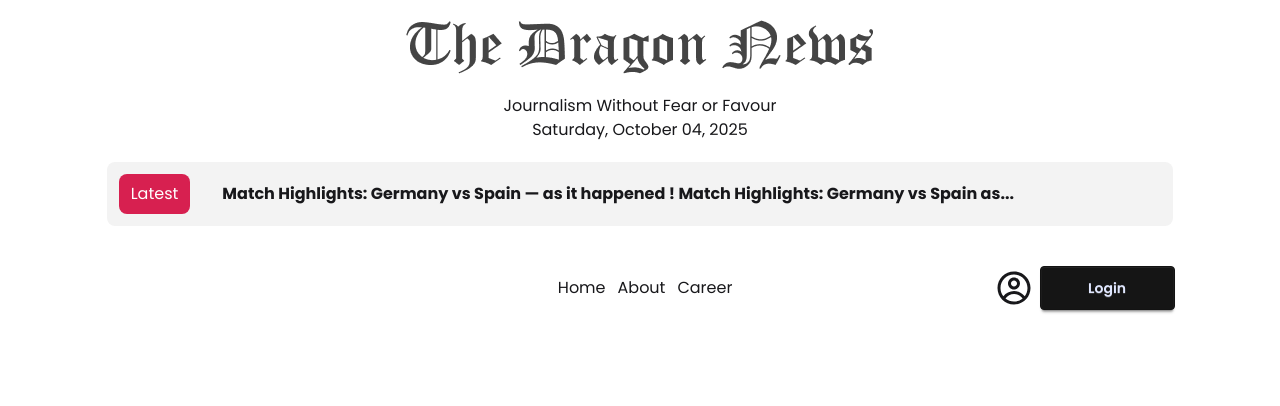
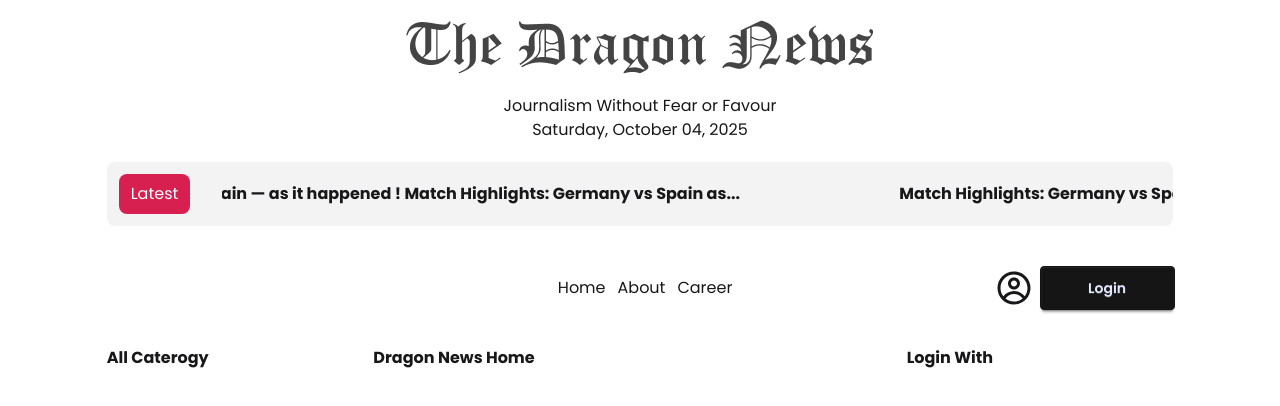
Before and after one commit to Hasibul-Hasan01/The_Dragon_News, a React (Vite) app: page / in a window 1280 px wide. Shown: the top 406 px of the page. Built offline with nearby package versions, Linux system fonts and the light colour scheme.

Commit message:
Latest News Marquee Complete

```diff
--- a/package.json
+++ b/package.json
@@ -15,6 +15,7 @@
     "date-fns": "^4.1.0",
     "react": "^19.1.1",
     "react-dom": "^19.1.1",
+    "react-fast-marquee": "^1.6.5",
     "react-icons": "^5.5.0",
     "react-router": "^7.9.4",
     "tailwindcss": "^4.1.14"
--- a/src/Components/LatestNews/LatestNews.jsx
+++ b/src/Components/LatestNews/LatestNews.jsx
@@ -1,9 +1,12 @@
+import Marquee from "react-fast-marquee";
 
 const LatestNews = () => {
     return (
         <div className="flex items-center gap-5 bg-base-200 py-3 rounded-lg my-5">
             <p className="bg-secondary text-base-100 py-2 px-3 mx-3 rounded-lg">Latest</p>
-            <p className="font-bold">Match Highlights: Germany vs Spain — as it happened   !   Match Highlights: Germany vs Spain as...</p>
+            <Marquee>
+                <p className="font-bold">Match Highlights: Germany vs Spain — as it happened   !   Match Highlights: Germany vs Spain as...</p>
+            </Marquee>
         </div>
     );
 };
--- a/src/Pages/Home/Home.jsx
+++ b/src/Pages/Home/Home.jsx
@@ -9,10 +9,16 @@ const Home = () => {
                 <LatestNews />
                 <Navbar />
             </section>
-            <div>
-                <section className="left-nav"></section>
-                <section className="post-area"></section>
-                <section className="right-nav"></section>
+            <div className="grid grid-cols-12 py-4">
+                <section className="left-nav col-span-3">
+                    <h1 className="font-bold">All Caterogy</h1>
+                </section>
+                <section className="post-area col-span-6">
+                    <h1 className="font-bold">Dragon News Home</h1>
+                </section>
+                <section className="right-nav col-span-3">
+                    <h1 className="font-bold">Login With</h1>
+                </section>
             </div>
         </div>
     );
```
Also changed, not shown: 1 other file (tests, documents, lock files or other folders).
